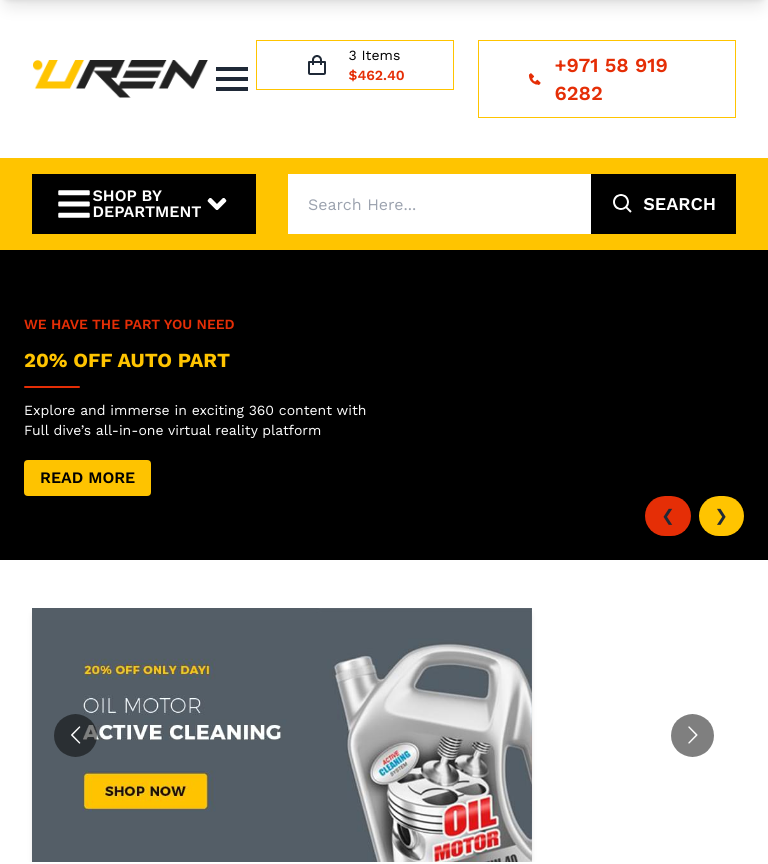
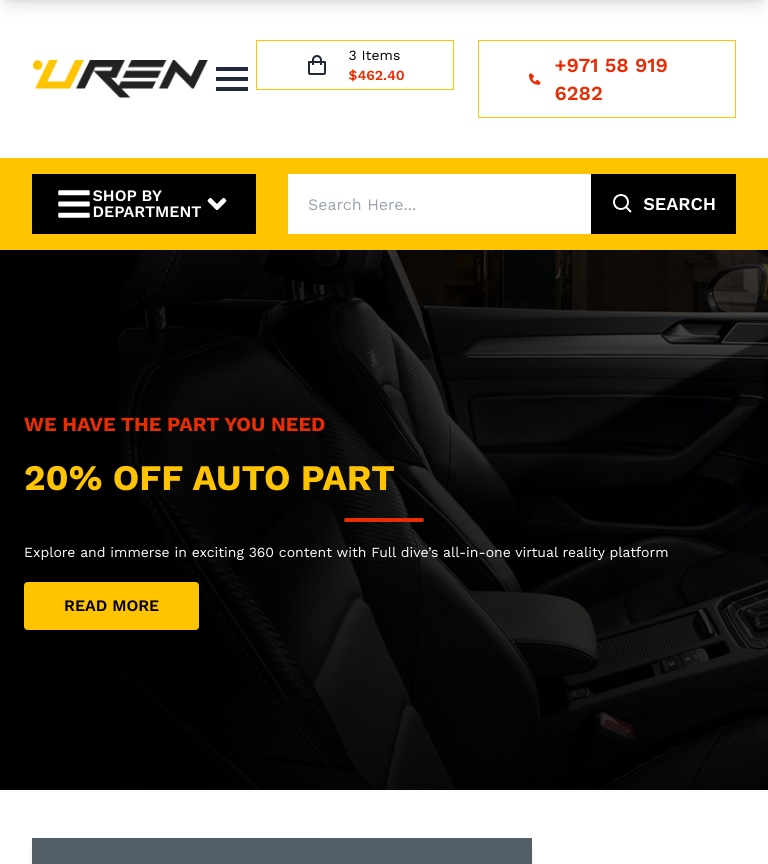
Before and after one commit to shahjalalhazari/Uren-Car-Accessories-Shop, a Next.js app: page / in a window 768 px wide. Shown: the top 864 px of the page. Built offline with nearby package versions, Linux system fonts and the light colour scheme.

Commit message:
Responsive carousel of home page added for all types of devices.

```diff
--- a/src/app/globals.css
+++ b/src/app/globals.css
@@ -21,7 +21,7 @@
 /* BUTTONS */
 /* Primary Button */
 .primary-btn {
-    @apply bg-primary text-black px-4 lg:px-10 py-1.5 lg:py-3 font-semibold uppercase shadow-md rounded lg:rounded-md transition-all ease-in-out duration-500;
+    @apply bg-primary text-black px-6 md:px-10 py-2 md:py-3 font-semibold uppercase shadow-md rounded lg:rounded-md transition-all ease-in-out duration-500;
 }
 
 .primary-btn:hover {
--- a/src/components/HomePage/home-page.css
+++ b/src/components/HomePage/home-page.css
@@ -4,11 +4,11 @@
 
 /* CAROUSEL BANNER SECTION */
 .carousel-bg {
-    @apply carousel-item relative w-full h-[90vh] bg-cover;
+    @apply h-full bg-cover bg-center grid grid-cols-3 px-8;
 }
 
 .carousel-content {
-    @apply text-white text-center flex items-center lg:ml-[100px];
+    @apply text-white text-center col-span-2 items-center py-60 space-y-8;
 }
 
 .carousel-sub-heading {
@@ -19,7 +19,7 @@
     @apply text-5xl text-primary uppercase font-bold;
 }
 
-.carousel-btns {
+/* .carousel-btns {
     @apply absolute bottom-[50px] right-[50px] flex gap-3 transform justify-between;
 }
 
@@ -38,6 +38,8 @@
 .carousel-right-btn:hover {
     @apply bg-primary text-secondary
 }
+
+*/
 
 @keyframes zoomInUp {
     from {
@@ -279,45 +281,26 @@
 /* --------------------- */
 
 /* ------------------- */
+/* 🔹 Mobile Devices */
 @media (max-width: 768px) {
     .slider-layout {
         @apply mx-6 mr-8 py-0 my-12;
     }
     /* CAROUSEL BANNER SECTION */
-    .mobile-screen .carousel-bg {
-        @apply carousel-item relative w-full h-auto bg-cover bg-center;
+    .carousel-bg {
+        @apply grid-cols-none px-6;
     }
 
-    .mobile-screen .carousel-content {
-        @apply text-white text-start px-6 py-16;
+    .carousel-content {
+        @apply text-start py-20 space-y-3;
+    }
+
+    .carousel-sub-heading {
+        @apply text-lg text-secondary font-bold uppercase;
     }
 
     .carousel-heading {
-        @apply text-xl text-primary uppercase font-bold;
-    }
-
-    .mobile-screen .carousel-sub-heading {
-        @apply text-sm text-secondary font-semibold uppercase;
-    }
-
-    .mobile-screen .carousel-btns {
-        @apply absolute bottom-6 right-6 flex gap-2 transform justify-between;
-    }
-
-    .mobile-screen .carousel-left-btn {
-        @apply bg-secondary px-4 py-2 rounded-full;
-    }
-
-    .mobile-screen .carousel-left-btn:hover {
-        @apply bg-secondary text-white
-    }
-
-    .mobile-screen .carousel-right-btn {
-        @apply bg-primary px-4 py-2 rounded-full;
-    }
-
-    .mobile-screen .carousel-right-btn:hover {
-        @apply bg-primary text-secondary
+        @apply text-2xl text-primary uppercase font-bold;
     }
 
     /* SHOPPING FACILITIES SECTION */
@@ -448,14 +431,12 @@
     .new-arrival-slider-card {
         @apply border border-[#ddd] p-4;
     }
-
     /* ------------------------ */
 
     /* TESTIMONIAL SECTION */
     .testimonial-content {
         @apply py-12 px-6 space-y-6;
     }
-
     .testimonial-comment {
         @apply text-base py-8 px-6 leading-normal;
     }
@@ -467,8 +448,25 @@
     .shop-by-brands-layout {
         @apply grid grid-cols-2 gap-4 mt-6 mb-8 border-y-0 border-l-0 border-[#ddd];
     }
-
     .shop-by-brands-item {
         @apply py-2 px-5 w-full border border-[#ddd];
     }
 }
+/* 🔹 Tablet Devices */
+@media (min-width: 768px) and (max-width: 1024px) {
+    .carousel-bg {
+        @apply grid-cols-none;
+    }
+
+    .carousel-content {
+        @apply py-40 space-y-5;
+    }
+
+    .carousel-sub-heading {
+        @apply text-xl text-secondary font-bold uppercase;
+    }
+
+    .carousel-heading {
+        @apply text-4xl text-primary uppercase font-bold;
+    }
+}
--- a/src/components/HomePage/sections/CarouselBanner.jsx
+++ b/src/components/HomePage/sections/CarouselBanner.jsx
@@ -1,135 +1,100 @@
 "use client"
-import { useEffect, useState } from "react";
+// Import Swiper React components
+import { Swiper, SwiperSlide } from "swiper/react";
+
+// Import Swiper styles
+import "swiper/css";
+import "swiper/css/pagination";
+import "swiper/css/navigation";
+
+// import required modules
+import { Autoplay } from "swiper/modules";
 import PrimaryBtn from "@/components/shared/buttons/PrimaryBtn";
 
-
 const CarouselBanner = () => {
-  const [activeIndex, setActiveIndex] = useState(0);
-
-  // Function to manually change slides
-  const handleSlideChange = (index) => {
-    setActiveIndex(index);
-  };
-
-  // Auto-slide effect every 5 seconds
-  useEffect(() => {
-    const interval = setInterval(() => {
-      setActiveIndex((prevIndex) => (prevIndex + 1) % banners.length);
-    }, 5000);
-
-    return () => clearInterval(interval);
-  }, []);
-
   return (
-    <div className="carousel w-full relative overflow-hidden mobile-screen">
-      <div
-        className="flex transition-transform duration-700 ease-in-out"
-        style={{ transform: `translateX(-${activeIndex * 100}%)` }}
+    <>
+      <Swiper
+        spaceBetween={30}
+        centeredSlides={true}
+        modules={[Autoplay]}
+        autoplay={{ delay: 5000 }}
+        loop={true}
+        className=""
       >
-        {banners.map((banner, index) => {
-          const animationStyle =
-            index % 2 === 0 ? "animation-style-02" : "animation-style-01";
-          return (
+        {banners.map((banner) => (
+          <SwiperSlide key={banner.id}>
             <div
-              key={index}
-              className={`carousel-bg lg:min-w-full ${
-                index === activeIndex ? `slick-active ${animationStyle}` : ""
-              }`}
+              className="carousel-bg"
               style={{
-                backgroundImage: `linear-gradient(45deg, rgba(0, 0, 0, 0.9), rgba(0,0,0,0.3)),
-                url(/images/slider/${index + 1}.jpg)`,
-                backgroundPosition: "bottom",
+                backgroundImage: `linear-gradient(45deg, rgba(0, 0, 0, 1), rgba(0,0,0,0.5)),
+                  url(${banner.image})`,
               }}
             >
               <div className="carousel-content">
-                <div className="carousel-text space-y-3 lg:space-y-5">
-                  <h5 className="carousel-sub-heading">{banner.subHeading}</h5>
-                  <h2 className="carousel-heading">{banner.heading}</h2>
-                  <div className="h-0.5 lg:h-1 bg-secondary w-14 lg:w-20 lg:mx-auto rounded"></div>
-                  <p className="w-[360px] lg:w-full text-sm lg:text-base pb-2">
-                    {banner.description}
-                  </p>
-                  <PrimaryBtn text="READ MORE" path="/" />
-                </div>
+                <h5 className="carousel-sub-heading">{banner.subHeading}</h5>
+                <h3 className="carousel-heading">{banner.heading}</h3>
+                <div className="h-0.5 md:h-1 bg-secondary w-16 md:w-20 md:mx-auto rounded"></div>
+                <p className="text-sm lg:text-base">{banner.description}</p>
+                <PrimaryBtn text="READ MORE" path="/" />
               </div>
             </div>
-          );
-        })}
-      </div>
-
-      {/* Navigation Buttons */}
-      <div className="carousel-btns">
-        <button
-          className="carousel-left-btn"
-          onClick={() =>
-            handleSlideChange(
-              (activeIndex - 1 + banners.length) % banners.length
-            )
-          }
-        >
-          ❮
-        </button>
-        <button
-          className="carousel-right-btn"
-          onClick={() => handleSlideChange((activeIndex + 1) % banners.length)}
-        >
-          ❯
-        </button>
-      </div>
-    </div>
+          </SwiperSlide>
+        ))}
+      </Swiper>
+    </>
   );
 };
 
 export default CarouselBanner;
 
-
 const banners = [
   {
+    id: 1,
     heading: "Wheels & Tires",
     subHeading: "Save $120 when you buy",
     description:
       "Explore and immerse in exciting 360 content with Full dive’s all-in-one virtual reality platform",
-    nextSlide: "#slide2",
-    prevSlide: "#slide6",
+    image: "/images/slider/1.jpg",
   },
   {
+    id: 2,
     heading: "20% off Auto part",
     subHeading: "We have the part you need",
     description:
       "Explore and immerse in exciting 360 content with Full dive’s all-in-one virtual reality platform",
-    nextSlide: "#slide3",
-    prevSlide: "#slide1",
+    image: "/images/slider/2.jpg",
   },
   {
+    id: 3,
     heading: "Wheels & Tires",
     subHeading: "Save $120 when you buy",
     description:
       "Explore and immerse in exciting 360 content with Full dive’s all-in-one virtual reality platform",
-    nextSlide: "#slide4",
-    prevSlide: "#slide2",
+    image: "/images/slider/3.jpg",
   },
   {
+    id: 4,
     heading: "20% off Auto part",
     subHeading: "We have the part you need",
     description:
       "Explore and immerse in exciting 360 content with Full dive’s all-in-one virtual reality platform",
-    nextSlide: "#slide5",
-    prevSlide: "#slide3",
+    image: "/images/slider/4.jpg",
   },
   {
+    id: 5,
     heading: "Wheels & Tires",
     subHeading: "Save $120 when you buy",
     description:
       "Explore and immerse in exciting 360 content with Full dive’s all-in-one virtual reality platform",
-    nextSlide: "#slide6",
-    prevSlide: "#slide4",
+    image: "/images/slider/5.jpg",
   },
   {
+    id: 6,
     heading: "20% off Auto part",
     subHeading: "We have the part you need",
     description:
       "Explore and immerse in exciting 360 content with Full dive’s all-in-one virtual reality platform",
-    nextSlide: "#slide1",
-    prevSlide: "#slide5",
+    image: "/images/slider/6.jpg",
   },
 ];
```
